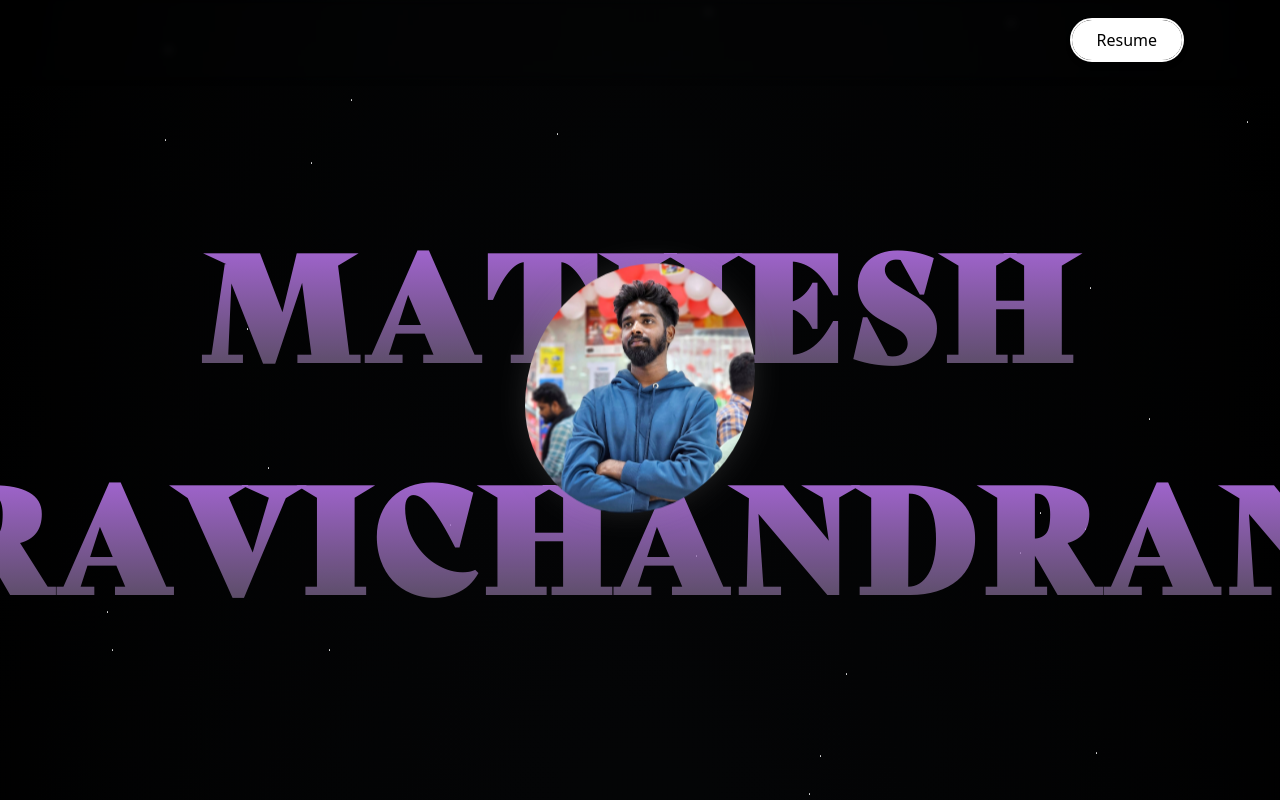
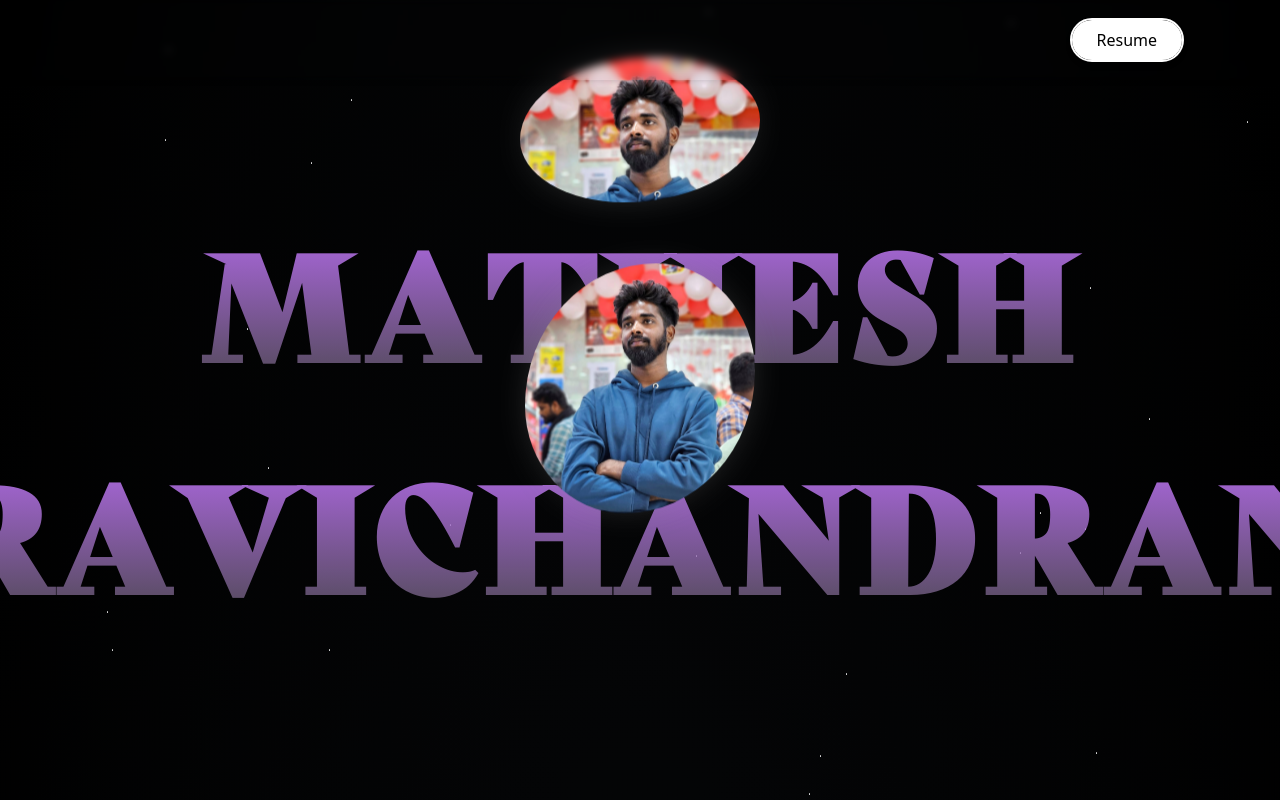
Before and after one commit to MatheshRavichandrann/portfolio-main, a React (Create React App) app: page / in a window 1280 px wide. Shown: the top 800 px of the page. Built offline with nearby package versions, Linux system fonts and the light colour scheme.

Commit message:
minor chnages

```diff
--- a/src/component/Home.jsx
+++ b/src/component/Home.jsx
@@ -5,9 +5,10 @@ export const Home = () => {
              <div id="stars3"></div>
              <div id="stars3"></div>
 
-            <div className=" visible md:invisible image  md:w-64 md:h-64 max-sm:w-48 max-sm:h-48 mt-12 ">
-                <img className="profile-image md:w-64 md:h-[290px] sm:w-64 sm:h-64 max-sm:w-48 max-sm:h-56" src={img} draggable="false" alt="" />
+             <div className="image md:w-60 md:h-60 max-sm:w-48 max-sm:h-48 mt-14">
+                <img className="profile-image md:w-64 md:h-[290px] sm:w-64 sm:h-64 max-sm:w-48 max-sm:h-56" src={img} alt="" draggable="false" style={{ userSelect: "none", pointerEvents: "none", WebkitUserDrag: "none" }} />
             </div>
+
 
             <div className="invisible md:visible z-30 image absolute w-[230px] h-56 md:h-[250px]" >
                 <img className="profile-image md:w-64 md:h-[260px] sm:w-54 sm:h-45  " src={img} alt="" />
```
